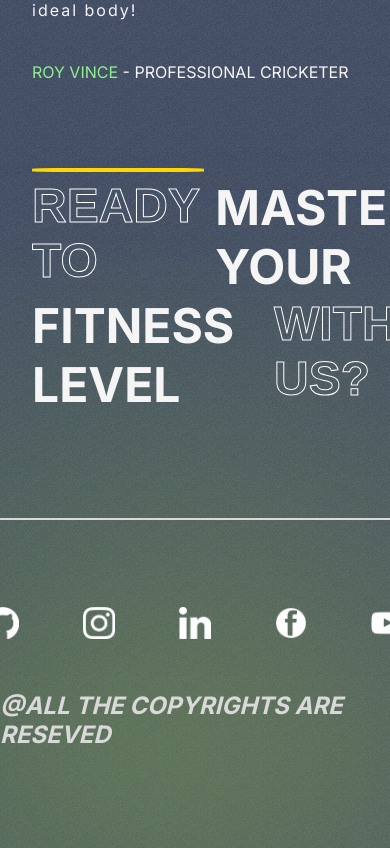
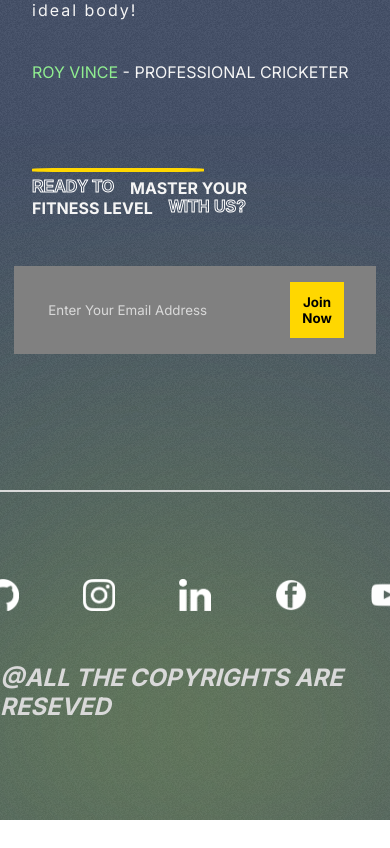
Before and after one commit to gihanthakavishan/Gymnasium_Application, a React (Create React App) app: page / in a window 390 px wide. Shown: the part 5962-6810 px from the top of the page. After the commit the page ends 6782 px from the top, so only its background shows below. Built offline with nearby package versions, Linux system fonts and the light colour scheme.

Commit message:
add media quries to the join section

```diff
--- a/src/components/Join/Join.css
+++ b/src/components/Join/Join.css
@@ -47,3 +47,19 @@
  .btn-j{
     background-color: var(--gold);
  }
+
+ @media screen and (max-width:768px) {
+
+    .Join{
+        flex-direction: column;
+        gap: 1rem;
+    }
+    .left-j{
+        font-size: medium;
+        flex-direction: column;
+    }
+
+    .right-j{
+        padding: 2rem;
+    }
+ }
```
